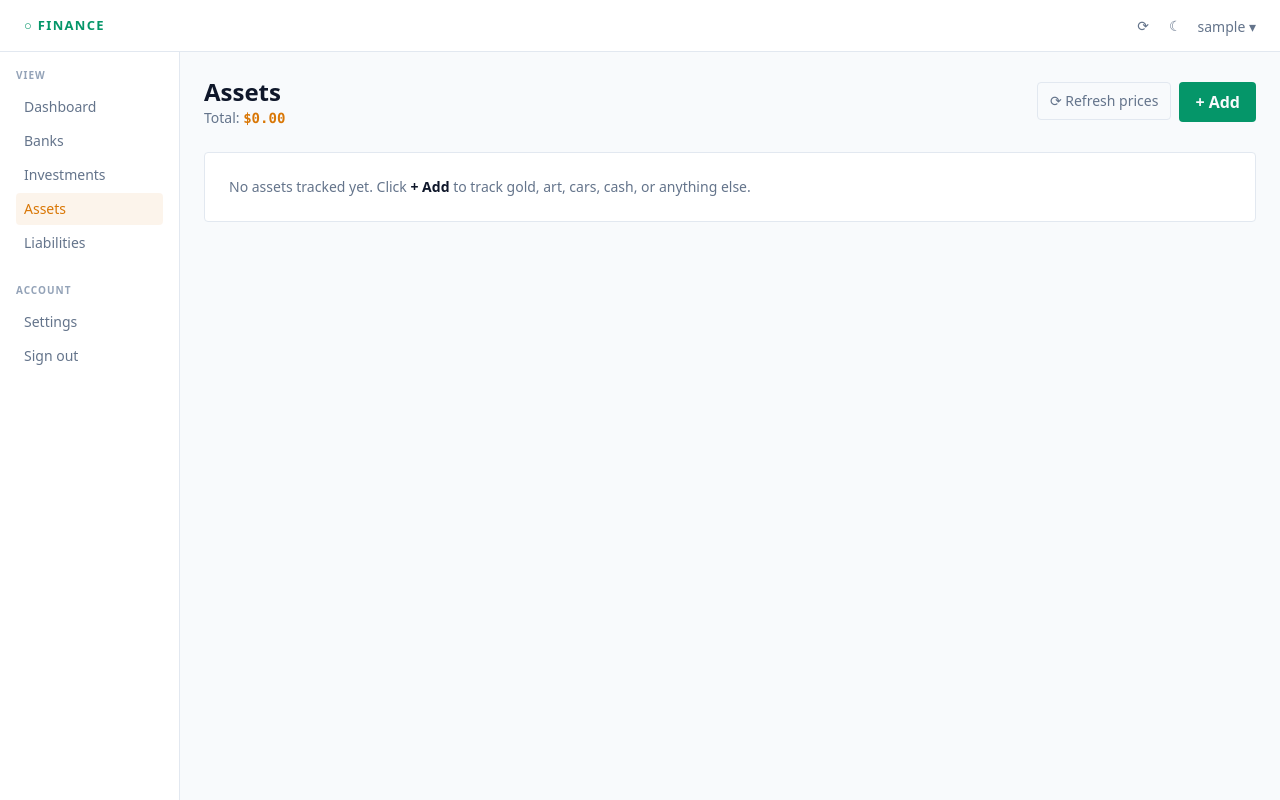
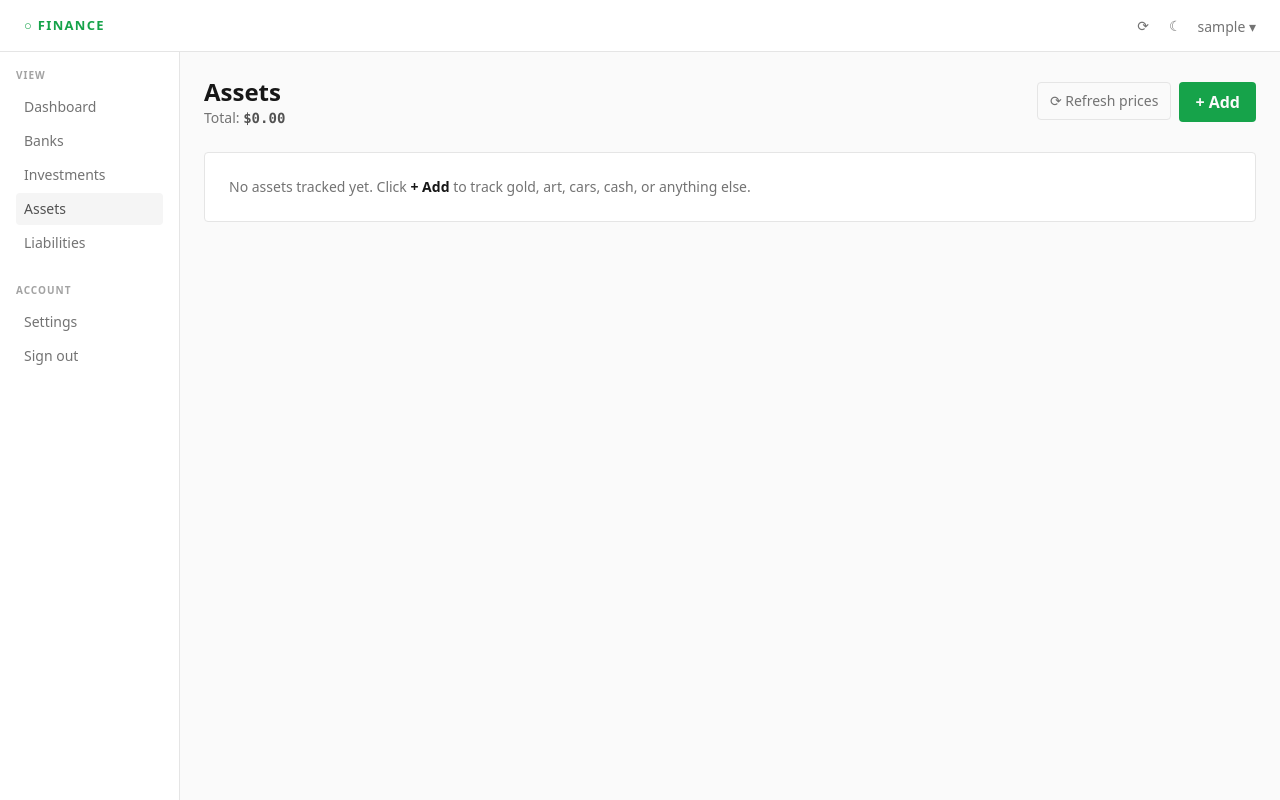
Before and after one commit to mhamida292/FinanceManager, a Django app: page /assets/ in a window 1280 px wide. Run offline with Django 5.2, Linux system fonts and the light colour scheme; the visitor is signed in with stand-in values (Sample User, id 1); data that the repository does not hold is empty; some libraries are stand-ins or nearby versions.

Commit message:
feat(ui): apply Theme A (Quiet) — single neutral accent, color only on gain/loss
Replaces the saturated per-category palette with a single neutral gray accent
shared across cash/investments/assets/liabilities. Sage green for gain, soft
terracotta for loss. Background warmed to neutral near-black; light mode is
warm cream with a single slate accent.

Categories are now distinguished by label + sidebar position rather than
color, and the dashboard reads as data instead of a dashboard demo.

Also includes docs/color-options.html — standalone preview of the rejected
options (B Warm slate, C Mono blue, D Light, E original) for future reference.

Co-Authored-By: Claude Opus 4.7 (1M context) <noreply@anthropic.com>

```diff
--- a/apps/accounts/templates/base.html
+++ b/apps/accounts/templates/base.html
@@ -21,8 +21,8 @@
   <link rel="icon" href="{% static 'favicon.ico' %}">
   <link rel="apple-touch-icon" href="{% static 'apple-touch-icon.png' %}">
   <link rel="manifest" href="{% static 'manifest.webmanifest' %}">
-  <meta name="theme-color" content="#020617" media="(prefers-color-scheme: dark)">
-  <meta name="theme-color" content="#f8fafc" media="(prefers-color-scheme: light)">
+  <meta name="theme-color" content="#0a0a0a" media="(prefers-color-scheme: dark)">
+  <meta name="theme-color" content="#fafafa" media="(prefers-color-scheme: light)">
 
   {# Self-hosted fonts — preload the variable woff2 for fast first paint #}
   <link rel="preload" href="{% static 'fonts/Inter-Variable.woff2' %}" as="font" type="font/woff2" crossorigin>
--- a/static/css/app.css
+++ b/static/css/app.css
@@ -1,32 +1,33 @@
-/* Design tokens for the finance dashboard.
-   Light theme is opt-in via [data-theme="light"] on <html>.
-   Default (no attribute) = dark.
+/* Theme A — Quiet.
+   Single neutral accent across categories (differentiated by label, not color).
+   Only gain (sage) / loss (terracotta) carry color.
+   Light theme is opt-in via [data-theme="light"] on <html>; default = dark.
 */
 
 :root {
-  /* Surfaces — dark theme defaults */
-  --bg: #020617;
-  --surface: #0f172a;
-  --surface-hover: rgba(30, 41, 59, 0.6);
-  --border: #1e293b;
-  --text: #e2e8f0;
-  --muted: #64748b;
-  --dim: #475569;
+  /* Surfaces — dark default */
+  --bg: #0a0a0a;
+  --surface: #161616;
+  --surface-hover: #1f1f1f;
+  --border: #262626;
+  --text: #e5e5e5;
+  --muted: #737373;
+  --dim: #525252;
 
-  /* Accents — same hue across themes, brighter for dark */
-  --accent-cash: #60a5fa;
-  --accent-inv: #a78bfa;
-  --accent-assets: #fbbf24;
-  --accent-lia: #f87171;
-  --accent-positive: #34d399;
-  --accent-negative: #f87171;
+  /* Categories all share one neutral accent; only gain/loss have color */
+  --accent-cash: #a3a3a3;
+  --accent-inv: #a3a3a3;
+  --accent-assets: #a3a3a3;
+  --accent-lia: #a3a3a3;
+  --accent-positive: #6aaa86;
+  --accent-negative: #c66b6b;
 
-  /* Tinted accent backgrounds for nav active states (12% alpha) */
-  --tint-cash: rgba(96, 165, 250, 0.12);
-  --tint-inv: rgba(167, 139, 250, 0.12);
-  --tint-assets: rgba(251, 191, 36, 0.12);
-  --tint-lia: rgba(248, 113, 113, 0.12);
-  --tint-positive: rgba(52, 211, 153, 0.12);
+  /* Tinted backgrounds for nav active states — uniform neutral wash */
+  --tint-cash: rgba(163, 163, 163, 0.08);
+  --tint-inv: rgba(163, 163, 163, 0.08);
+  --tint-assets: rgba(163, 163, 163, 0.08);
+  --tint-lia: rgba(163, 163, 163, 0.08);
+  --tint-positive: rgba(106, 170, 134, 0.10);
 
   /* Spacing & radius */
   --radius-sm: 4px;
@@ -35,26 +36,26 @@
 }
 
 [data-theme="light"] {
-  --bg: #f8fafc;
+  --bg: #fafafa;
   --surface: #ffffff;
-  --surface-hover: #f1f5f9;
-  --border: #e2e8f0;
-  --text: #0f172a;
-  --muted: #64748b;
-  --dim: #94a3b8;
+  --surface-hover: #f5f5f5;
+  --border: #e5e5e5;
+  --text: #171717;
+  --muted: #737373;
+  --dim: #a3a3a3;
 
-  --accent-cash: #2563eb;
-  --accent-inv: #7c3aed;
-  --accent-assets: #d97706;
-  --accent-lia: #dc2626;
-  --accent-positive: #059669;
+  --accent-cash: #525252;
+  --accent-inv: #525252;
+  --accent-assets: #525252;
+  --accent-lia: #525252;
+  --accent-positive: #16a34a;
   --accent-negative: #dc2626;
 
-  --tint-cash: rgba(37, 99, 235, 0.08);
-  --tint-inv: rgba(124, 58, 237, 0.08);
-  --tint-assets: rgba(217, 119, 6, 0.08);
-  --tint-lia: rgba(220, 38, 38, 0.08);
-  --tint-positive: rgba(5, 150, 105, 0.08);
+  --tint-cash: rgba(82, 82, 82, 0.06);
+  --tint-inv: rgba(82, 82, 82, 0.06);
+  --tint-assets: rgba(82, 82, 82, 0.06);
+  --tint-lia: rgba(82, 82, 82, 0.06);
+  --tint-positive: rgba(22, 163, 74, 0.08);
 }
 
 /* Body resets — Tailwind reset still applies; this layers on top */
```
Also changed, not shown: docs/color-options.html (added, +279 -0 lines), static/manifest.webmanifest.
